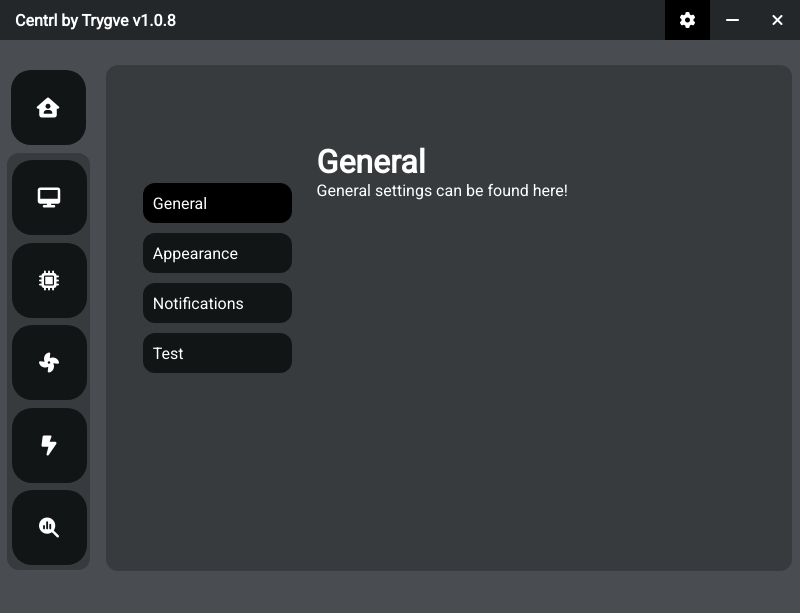
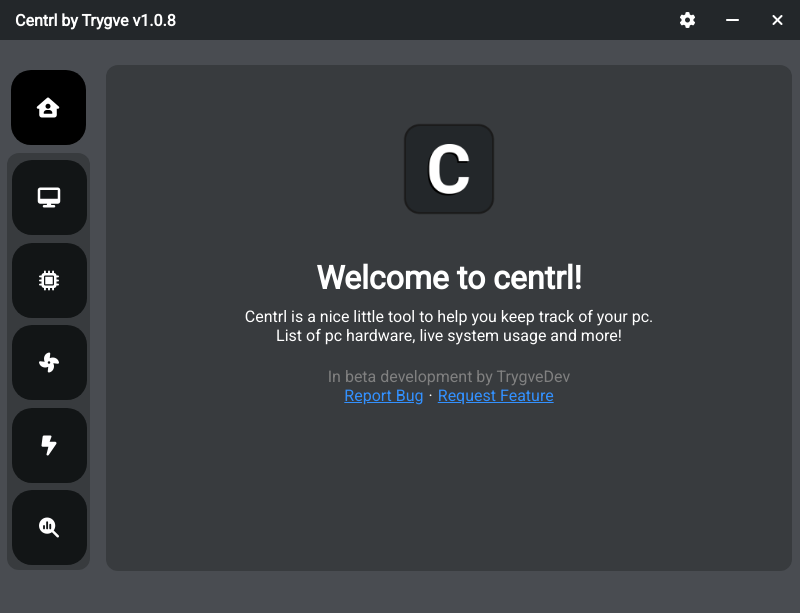
Before and after one commit to TrygveDev/Centrl, an Electron app: page app/index.html in a window 800 px wide. Drawn offline with Linux system fonts and the light colour scheme; no server answers.

Commit message:
BETA v1.0.8 2

```diff
--- a/app/index.html
+++ b/app/index.html
@@ -74,16 +74,14 @@
         <div class="content-settings category" id="settings-category">
           <div class="settings-settings">
             <div class="settings-menu">
-              <div class="settings-menu-item" id="menu-item-general">General</div>
-              <div class="settings-menu-item">Appearance</div>
-              <div class="settings-menu-item">Notifications</div>
-              <div class="settings-menu-item">Test</div>
+              <div class="settings-menu-item clickable" id="menu-item-general">General</div>
+              <div class="settings-menu-item clickable">Appearance</div>
+              <div class="settings-menu-item clickable">Notifications</div>
+              <div class="settings-menu-item clickable">Test</div>
             </div>
             <div class="settings-data" id="settings-general">
               <h1>General</h1>
               <p>General settings can be found here!</p>
-
-
             </div>
           </div>
         </div>
--- a/app/index.js
+++ b/app/index.js
@@ -12,7 +12,7 @@ document.querySelectorAll('.category').forEach(item => {
 
 
 // STARTING PAGE
-var startPage = 'settings'
+var startPage = 'home'
 document.getElementById(startPage).style.backgroundColor = '#000000'
 document.getElementById(startPage + '-category').style.display = 'flex'
 
```
Also changed, not shown: main.js (+0 -10 lines).
